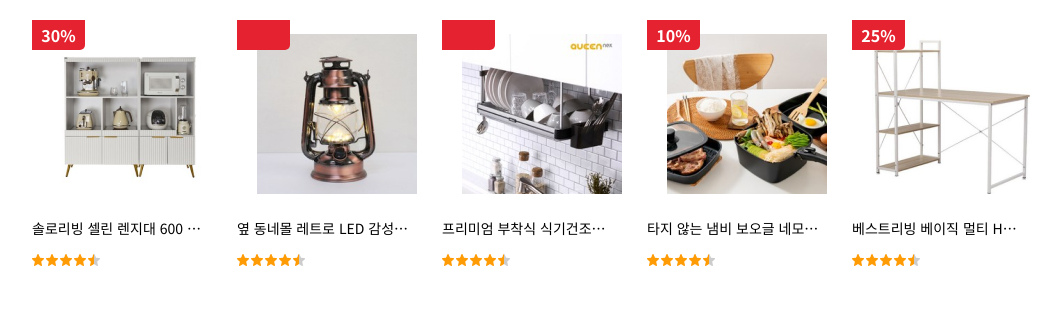
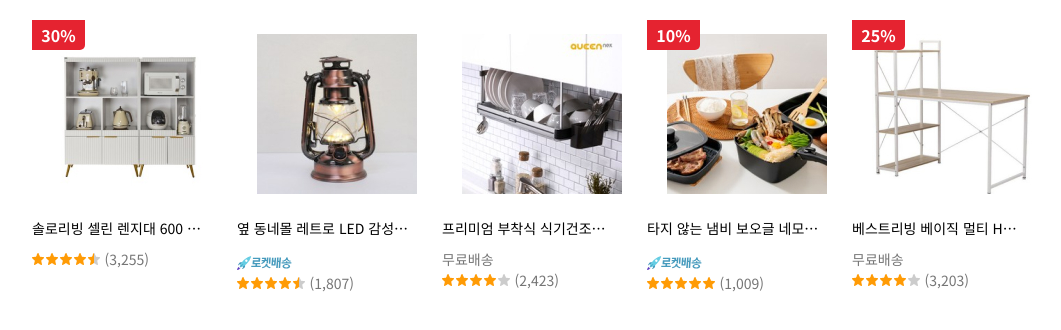
Before and after one commit to bubobubobo/Coupang_clone, a plain HTML site: page index.html in a window 1280 px wide. Shown: the part 222-552 px from the top of the page, without its empty margins (97-1158 px from the left). Drawn offline with Linux system fonts and the light colour scheme.

Commit message:
semi-final commit

```diff
--- a/index.html
+++ b/index.html
@@ -30,113 +30,117 @@
         </div>
       </header>
       <!-- //헤더 영역 -->
-      <!-- test -->
 
       <!-- 오늘의 쇼핑 제안 영역 -->
       <section class="shopping-suggestion">
         <div class="common-inner">
           <!-- 섹션 제목 -->
           <div class="section-title">
-            <img
-              src="./assets/icon/shopping.svg"
-              alt="오늘의 쇼핑 제안 아이콘"
-            />
+            <div class="icon-image"></div>
             <h2>오늘의 쇼핑 제안</h2>
           </div>
 
           <!-- 상품 링크 카드 목록 -->
           <div class="product-list">
             <a href="/" class="product-card">
-              <span class="discount is-active">30%</span>
+              <span aria-label="할인율" class="discount is-active">30%</span>
               <img
                 class="product-img"
                 src="./assets/offer/furniture.jpg"
                 alt="주방 수납장"
               />
               <div class="product-desc">
-                <p class="product-name">
+                <p aria-label="제품명" class="product-name">
                   솔로리빙 셀린 렌지대 600 800 주방 수납장 템바보드 전자레인지
                   밥솥 에어프라이어 주방정리 수납장
                 </p>
-                <img
-                  class="product-rating"
-                  src="./assets/sprites/rating-stars.png"
-                  alt="별점"
-                />
+                <p aria-label="배송유형" aria-details="일반배송" class="dilivery-type normal"></p>
+                <div aria-label="별점 및 리뷰 수" class="ratings">
+                  <img class="four-half" src="./assets/sprites/rating-stars.png" alt="별점 4.5"/>
+                  <p class="total-rating">(3,255)</p>
+                </div>
               </div>
             </a>
             <a href="/" class="product-card">
-              <span class="discount hidden"></span>
+              <span aria-label="할인율" class="discount hidden">0%</span>
               <img
               class="product-img"
               src="./assets/offer/renton.jpg"
               alt="감성 캠핑 랜턴"
               />
               <div class="product-desc">
-                <p class="product-name">
+                <p aria-label="제품명" class="product-name">
                   옆 동네몰 레트로 LED 감성 캠핑 랜턴 노란빛 대, 빈티지 브론즈
                 </p>
-                <img
-                  class="product-rating"
-                  src="./assets/sprites/rating-stars.png"
-                  alt="별점"
-                />
+                <p aria-label="배송유형" aria-details="로켓배송" class="dilivery-type rocket">
+                  <img class="badge-rocket" src="./assets/icon/badge-rocket.svg" alt="로켓배송">
+                </p>
+                <div aria-label="별점 및 리뷰 수" class="ratings">
+                  <img class="four-half" src="./assets/sprites/rating-stars.png" alt="별점 4.5"/>
+                  <p class="total-rating">(1,807)</p>
+                </div>
               </div>
             </a>
             <a href="/" class="product-card">
-              <span class="discount hidden"></span>
+              <span aria-label="할인율" class="discount hidden">0%</span>
               <img
               class="product-img"
               src="./assets/offer/drying-rack.jpg"
               alt="식기 건조대"
               />
               <div class="product-desc">
-                <p class="product-name">
+                <p aria-label="제품명" class="product-name">
                   프리미엄 부착식 식기건조대 (600~900)AL 싱크대선반 씽크선반
                   주방선반, 선택-2) 프리미엄 식기건조대 800AL
                 </p>
-                <img
-                  class="product-rating"
-                  src="./assets/sprites/rating-stars.png"
-                  alt="별점"
-                />
+                <p aria-label="배송유형" aria-details="무료배송" class="dilivery-type free">
+                  무료배송
+                </p>
+                <div aria-label="별점 및 리뷰 수" class="ratings">
+                  <img class="four" src="./assets/sprites/rating-stars.png" alt="별점 4.0"/>
+                  <p class="total-rating">(2,423)</p>
+                </div>
               </div>
             </a>
             <a href="/" class="product-card">
-              <span class="discount is-active">10%</span>
+              <span aria-label="할인율" class="discount is-active">10%</span>
               <img
                 class="product-img"
                 src="./assets/offer/boohgle.jpg"
                 alt="보오글 네모 냄비"
               />
               <div class="product-desc">
-                <p class="product-name">
+                <p aria-label="제품명" class="product-name">
                   타지 않는 냄비 보오글 네모 6종 풀세트(51가지 안전시험 인증,
                   hBN 세라믹 코팅)
                 </p>
-                <img
-                  class="product-rating"
-                  src="./assets/sprites/rating-stars.png"
-                  alt="별점"
-                />
+                <p aria-label="배송유형" aria-details="로켓배송" class="dilivery-type rocket">
+                  <img class="badge-rocket" src="./assets/icon/badge-rocket.svg" alt="로켓배송">
+                </p>
+                <div aria-label="별점 및 리뷰 수" class="ratings">
+                  <img class="five" src="./assets/sprites/rating-stars.png" alt="별점 5.0"/>
+                  <p class="total-rating">(1,009)</p>
+                </div>
               </div>
             </a>
             <a href="/" class="product-card">
-              <span class="discount is-active">25%</span>
+              <span aria-label="할인율" class="discount is-active">25%</span>
               <img
                 class="product-img"
                 src="./assets/offer/deskset.jpg"
                 alt="철제 책상세트"
               />
               <div class="product-desc">
-                <p class="product-name">
+                <p aria-label="제품명" class="product-name">
                   베스트리빙 베이직 멀티 H형 1200 철제 책상세트, 화이트
                 </p>
-                <img
-                  class="product-rating"
-                  src="./assets/sprites/rating-stars.png"
-                  alt="별점"
-                />
+                <p aria-label="배송유형" aria-details="무료배송" class="dilivery-type free">
+                  무료배송
+                </p>
+                <div aria-label="별점 및 리뷰 수" class="ratings">
+                  <img class="four" src="./assets/sprites/rating-stars.png" alt="별점 4.0"/>
+                  <p class="total-rating">(3,203)</p>
+                </div>
               </div>
             </a>
           </div>
--- a/stylesheets/pages/offer.css
+++ b/stylesheets/pages/offer.css
@@ -34,7 +34,8 @@ h1, h2 {
   letter-spacing: 0;
 }
 
-.section-title img {
+.icon-image {
+  background-image: url('/assets/icon/shopping.svg');
   width: 30px;
   height: 30px;
 }
@@ -71,6 +72,10 @@ h1, h2 {
   z-index: 10000;
 }
 
+.hidden {
+  display: none;
+}
+
 .product-img {
   position: absolute;
   width: 160px;
@@ -95,8 +100,60 @@ h1, h2 {
   white-space: nowrap;
 }
 
-.product-rating {
+.ratings {
+  position: relative;
+  display: flex;
+  align-items: center;
+  margin-top: 4px;
+  width: 117px;
+  height: 17px;
+}
+
+.dilivery-type.normal {
+  /* display: none; */
+  margin: 0;
+}
+
+.dilivery-type.rocket {
+  margin: 12px 0 0 0;
+}
+
+.dilivery-type.free {
+  margin: 12px 0 0 0;
+  font-size: 14px;
+  font-weight: 500;
+  color: var(--color-gray-700);
+  line-height: 120%;
+}
+
+.dilivery-type > img {
+  width: 55px;
+  height: 16px;
+}
+
+
+.four {
   position: absolute;
-  bottom: -29px;
-  clip: rect(124.4px, 68px, 138.2px, 0px);
+  bottom: var(--rating-four-margin);
+  clip: var(--rating-four);
 }
+
+.four-half {
+  position: absolute;
+  bottom: var(--rating-four-half-margin);
+  clip: var(--rating-four-half);
+}
+
+.five {
+  position: absolute;
+  bottom: var(--rating-five-margin);
+  clip: var(--rating-five);
+}
+
+.total-rating {
+  position: absolute;
+  font-size: 14px;
+  font-weight: 400;
+  color: var(--color-gray-700);
+  right: 0px;
+}
--- a/stylesheets/theme.css
+++ b/stylesheets/theme.css
@@ -69,6 +69,15 @@
 
   --base-size: 10px;
   --font-family: 'Noto Sans KR', sans-serif;
+
+  /* custom variables */
+  --rating-four-margin: -25px;
+  --rating-four-half-margin: -11px;
+  --rating-five-margin: 3px;
+
+  --rating-four: rect(110.55px, 68px, 124.4px, 0px);
+  --rating-four-half: rect(124.4px, 68px, 138.2px, 0px);
+  --rating-five: rect(138.2px, 68px, 152px, 0px);
 }
 
 html{
@@ -78,4 +87,5 @@ html{
 body{
   color: var(--color-black);
   background: var(--color-white);
+
 }
```
Lines whose indentation alone changed are shown as unchanged.
